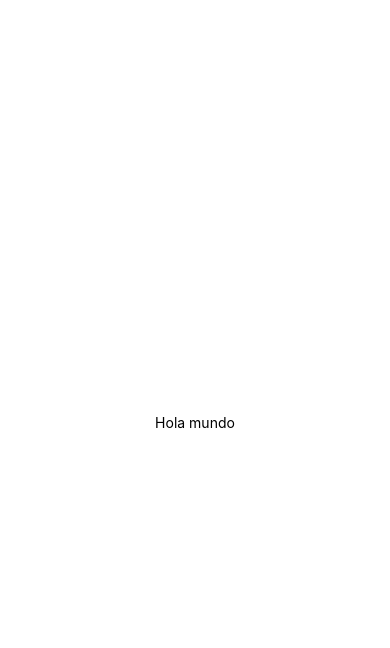
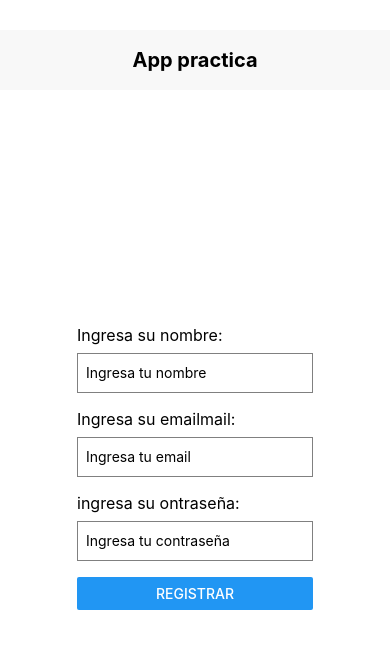
Before and after one commit to CarlosMA17/LoginAPI, a React Native app: screen / in a window 390 px wide. Shown: the top 648 px of the page. Built offline with nearby package versions, Linux system fonts and the light colour scheme.

Commit message:
se ha añadido el componente RegisterScreen

```diff
--- a/src/App.tsx
+++ b/src/App.tsx
@@ -1,12 +1,14 @@
 import { StatusBar } from 'expo-status-bar';
 import { StyleSheet, Text, View } from 'react-native';
-
+import Header from './Header';
+import RegisterScreen from './screens/RegisterScreen';
 
 export default function App() {
   return (
     <>
+      <Header title={'App practica'}></Header>
       <View style={styles.container}>
-        <Text>Hola mundo</Text>
+        <RegisterScreen />
       </View>
     </>
   );
--- /dev/null
+++ b/src/Header.tsx
@@ -0,0 +1,31 @@
+import React from 'react';
+import { View, Text, StyleSheet } from 'react-native';
+
+interface HeaderProps {
+  title: string;
+}
+
+const Header: React.FC<HeaderProps> = ({ title }) => {
+  return (
+    <View style={styles.header}>
+      <Text style={styles.title}>{title}</Text>
+    </View>
+  );
+};
+
+const styles = StyleSheet.create({
+  header: {
+    width: '100%',
+    height: 60,
+    marginTop: 30,
+    backgroundColor: '#f8f8f8',
+    justifyContent: 'center',
+    alignItems: 'center',
+  },
+  title: {
+    fontSize: 20,
+    fontWeight: 'bold',
+  },
+});
+
+export default Header;
--- /dev/null
+++ b/src/screens/RegisterScreen.tsx
@@ -0,0 +1,63 @@
+import React, { useState } from 'react';
+import { View, Text, TextInput, Button, StyleSheet } from 'react-native';
+
+const RegisterScreen: React.FC = () => {
+  const [name, setName] = useState('');
+  const [email, setEmail] = useState('');
+  const [password, setPassword] = useState('');
+
+
+
+  return (
+    <View style={styles.container}>
+      <Text style={styles.label}>Ingresa su nombre:</Text>
+      <TextInput
+        style={styles.input}
+        value={name}
+        onChangeText={setName}
+        placeholder="Ingresa tu nombre"
+      />
+
+      <Text style={styles.label}>Ingresa su emailmail:</Text>
+      <TextInput
+        style={styles.input}
+        value={email}
+        onChangeText={setEmail}
+        placeholder="Ingresa tu email"
+        keyboardType="email-address"
+      />
+
+      <Text style={styles.label}>ingresa su ontraseña:</Text>
+      <TextInput
+        style={styles.input}
+        value={password}
+        onChangeText={setPassword}
+        placeholder="Ingresa tu contraseña"
+        secureTextEntry
+      />
+
+      <Button title="Registrar" />
+    </View>
+  );
+};
+
+const styles = StyleSheet.create({
+  container: {
+    flex: 1,
+    padding: 16,
+    justifyContent: 'center',
+  },
+  label: {
+    fontSize: 16,
+    marginBottom: 8,
+  },
+  input: {
+    height: 40,
+    borderColor: 'gray',
+    borderWidth: 1,
+    marginBottom: 16,
+    paddingHorizontal: 8,
+  },
+});
+
+export default RegisterScreen;
```
